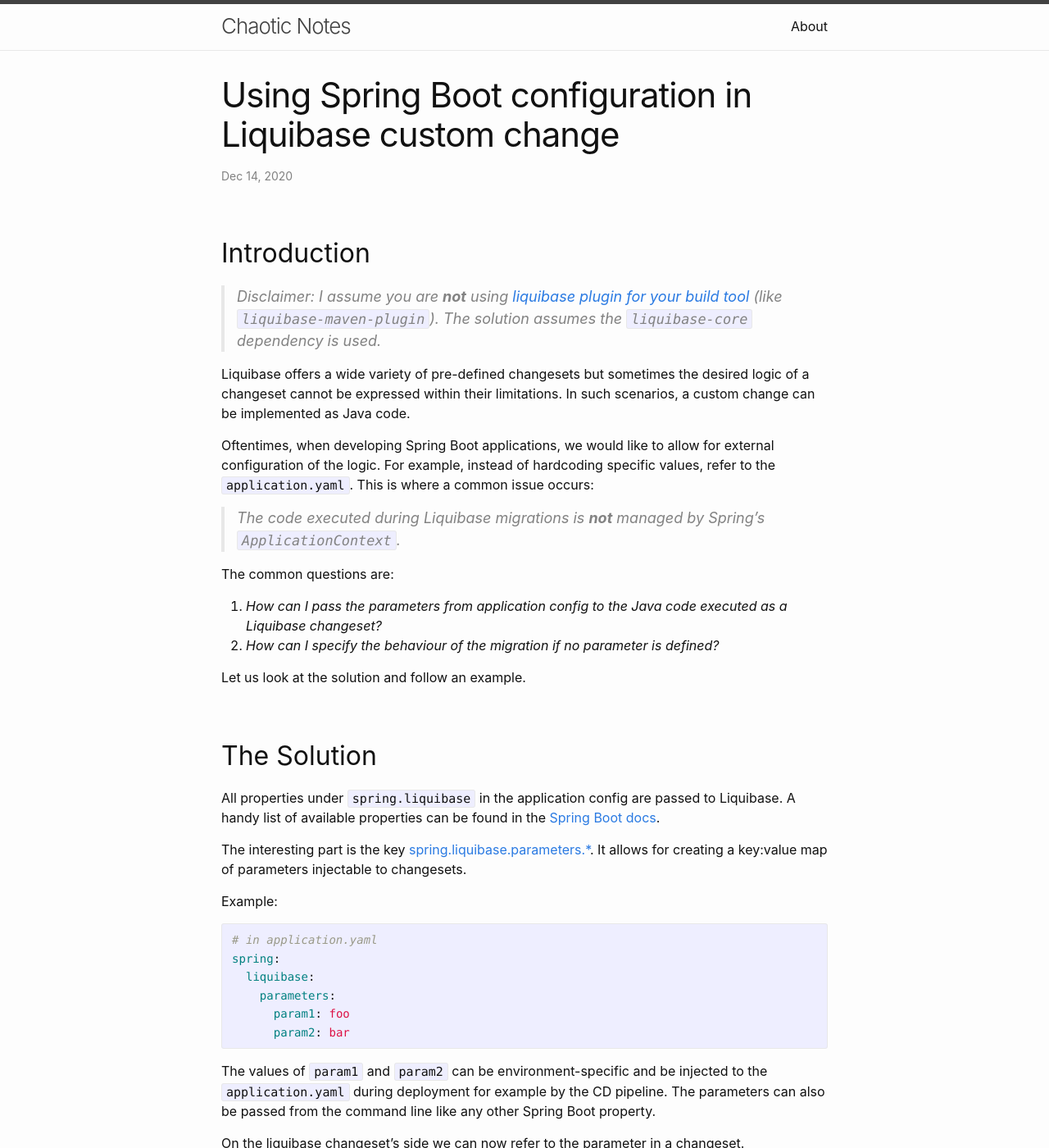
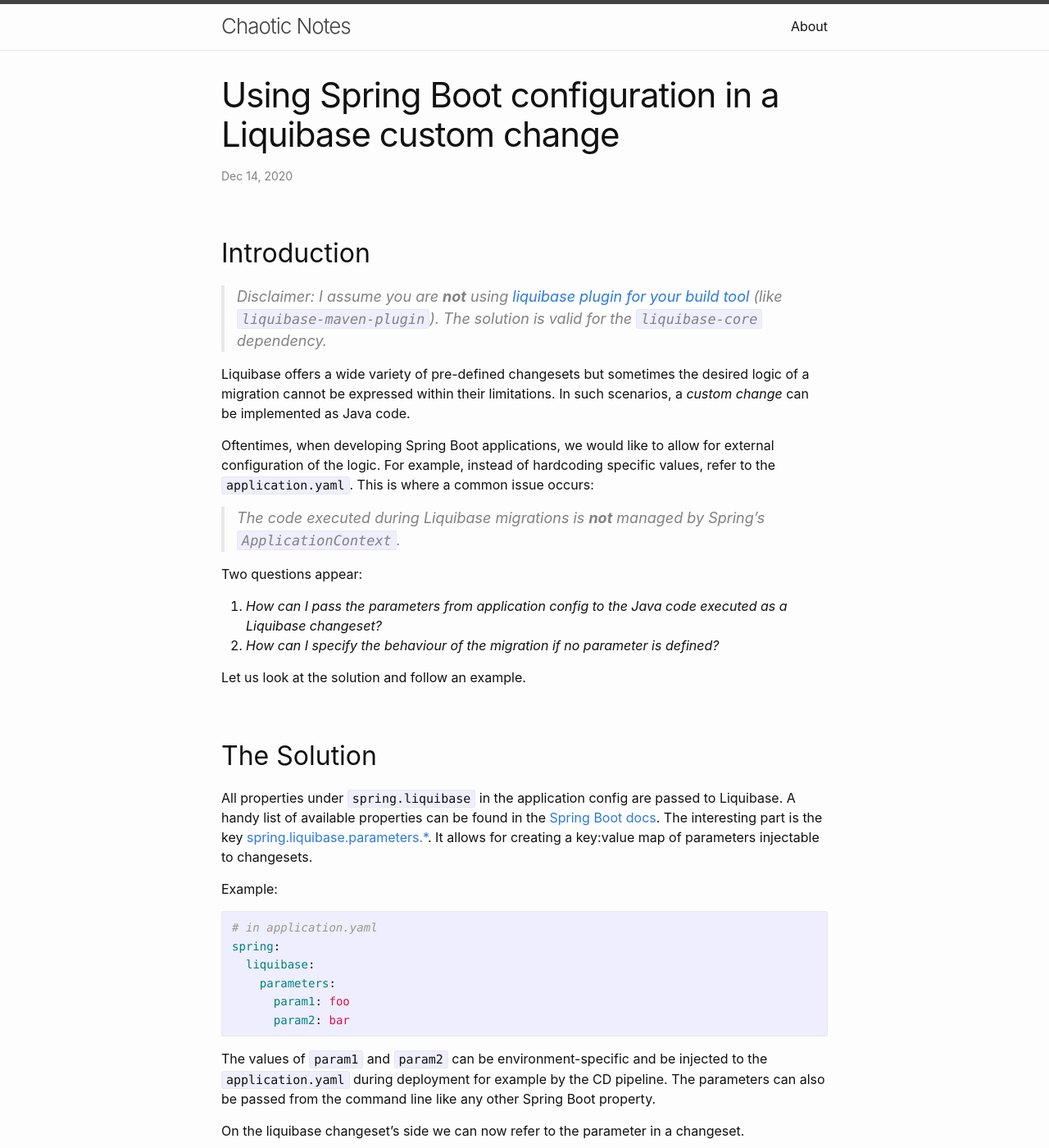
Before and after one commit to krisbanas/krisbanas.github.io, a Jekyll site: the page built from _posts/2020-12-14-liquibase-custom-changeset.md, in a window 1280 px wide and 1400 px high. Shown: the whole window at 82% size. Built offline with Jekyll 4.4.1, drawn with Linux system fonts in a browser that asks for light colours; some of the changed text lies outside the part shown.

Commit message:
Post ready

````diff
--- a/_includes/footer.html
+++ b/_includes/footer.html
@@ -5,13 +5,6 @@
 
     <div class="footer-col-wrapper">
       <div class="footer-col">
-        <p class="feed-subscribe">
-          <a href="{{ 'feed.xml' | relative_url }}">
-            <svg class="svg-icon orange">
-              <use xlink:href="{{ 'assets/minima-social-icons.svg#rss' | relative_url }}"></use>
-            </svg><span>Subscribe</span>
-          </a>
-        </p>
       {%- if site.author %}
         <ul class="contact-list">
           {% if site.author.name -%}
--- a/_posts/2020-12-14-liquibase-custom-changeset.md
+++ b/_posts/2020-12-14-liquibase-custom-changeset.md
@@ -1,20 +1,20 @@
 ---
 layout: post
-title: "Using Spring Boot configuration in Liquibase custom change"
+title: "Using Spring Boot configuration in a Liquibase custom change"
 categories: java
 ---
 
 ## Introduction
 
-> Disclaimer: I assume you are **not** using [liquibase plugin for your build tool](https://docs.liquibase.com/tools-integrations/springboot/using-springboot-with-maven.html) (like `liquibase-maven-plugin`). The solution assumes the `liquibase-core` dependency is used.
+> Disclaimer: I assume you are **not** using [liquibase plugin for your build tool](https://docs.liquibase.com/tools-integrations/springboot/using-springboot-with-maven.html) (like `liquibase-maven-plugin`). The solution is valid for the `liquibase-core` dependency.
 
-Liquibase offers a wide variety of pre-defined changesets but sometimes the desired logic of a changeset cannot be expressed within their limitations. In such scenarios, a custom change can be implemented as Java code.
+Liquibase offers a wide variety of pre-defined changesets but sometimes the desired logic of a migration cannot be expressed within their limitations. In such scenarios, a *custom change* can be implemented as Java code.
 
 Oftentimes, when developing Spring Boot applications, we would like to allow for external configuration of the logic. For example, instead of hardcoding specific values, refer to the `application.yaml`. This is where a common issue occurs:
 
 > The code executed during Liquibase migrations is **not** managed by Spring's `ApplicationContext`.
 
-The common questions are:
+Two questions appear:
 1. *How can I pass the parameters from application config to the Java code executed as a Liquibase changeset?*
 1. *How can I specify the behaviour of the migration if no parameter is defined?*
 
@@ -22,9 +22,7 @@
 
 ## The Solution
 
-All properties under `spring.liquibase` in the application config are passed to Liquibase. A handy list of available properties can be found in the [Spring Boot docs](https://docs.spring.io/spring-boot/docs/current/reference/html/appendix-application-properties.html#common-application-properties-data-migration).
-
-The interesting part is the key [spring.liquibase.parameters.*](https://docs.spring.io/spring-boot/docs/current/reference/html/appendix-application-properties.html#spring.liquibase.parameters). It allows for creating a key:value map of parameters injectable to changesets.
+All properties under `spring.liquibase` in the application config are passed to Liquibase. A handy list of available properties can be found in the [Spring Boot docs](https://docs.spring.io/spring-boot/docs/current/reference/html/appendix-application-properties.html#common-application-properties-data-migration). The interesting part is the key [spring.liquibase.parameters.*](https://docs.spring.io/spring-boot/docs/current/reference/html/appendix-application-properties.html#spring.liquibase.parameters). It allows for creating a key:value map of parameters injectable to changesets.
 
 Example:
 
@@ -45,7 +43,7 @@
 <changeSet id="42" author="honk">
   <customChange
     class="name.of.package.CustomChangeExample"
-    configurableValue=${param1}/>
+    configurableValue="${param1}"/>
  </changeSet>
  ```
 
@@ -135,7 +133,7 @@
 }
 ```
 
-All the methods of `CustomTaskChange` interface have to be implemented. Let us look at the important method `void execute(Database database)`. This is just a snippet, the entire implementation can be found on GitHub.
+All the methods of `CustomTaskChange` interface have to be implemented. Let us look at the important method `void execute(Database database)`.
 
 ```java
 @Override
@@ -148,6 +146,7 @@
         // Otherwise, perform the migration
         executeInsurerMigration(jdbcConnection);
     } catch (SQLException | LiquibaseException e) {
+
         // Arguably, the exceptions here are not recoverable as they are caused by issues with Database connectivity, permissions etc. Throwing a RuntimeException means that the changeset execution failed.
         throw new RuntimeException(e.getMessage());
     }
@@ -161,7 +160,7 @@
 }
 ```
 
-> Always use `PreparedStatement` when invoking a plaintext SQL query with parameters. Parsing the query with tools like `String.format()` may lead to SQL injection. In our case, if someone is able to tamper with the config, they could put a malicious SQL command as a value. This command could then be inserted by the format method and executed on the database.
+> Always use `PreparedStatement` when invoking a plaintext SQL query with parameters. Parsing the query with tools like `String.format()` may lead to SQL injection. In our case, if someone is able to tamper with the config, they could put a malicious SQL command as a value. This command could then be inserted by the `format()` method and executed on the database.
 
 The SQL expressions used in the example look as follows. Depending on what database is used, the query can be optimized but this one should work on any DB. You can also use the `EXISTS` keyword.
 
@@ -172,7 +171,7 @@
 
 ```
 
-### 2. Add the parameter to changeset definition
+#### 2. Add the parameter to changeset definition
 
 ```xml
 <changeSet id="create-table" author="krisbanas">
@@ -187,7 +186,7 @@
 
 > In the case of no `current-insurer`, the injected value will actually be `"${current-insurer}"`. It's good to check for this eventuality. In simpler use cases, a precondition can be used to ensure the existence of the value.
 
-### 3. Add the parameter to Spring configuration
+#### 3. Add the parameter to Spring configuration
 
 In the `application.yaml` simply put the correct value:
 
@@ -202,4 +201,4 @@
 
 ## Conclusion
 
-Custom changesets give the most granular control over performed migration's logic. While the best approach is to use the built-in Liquibase changeset types, the custom Java changeset can always be used as a backup plan and is the only way to use Spring properties during the migration.
+Custom changesets give the most granular control over performed migration's logic. While the best approach is to leverage the built-in Liquibase changeset types, the custom Java changeset can always be treated as a backup plan and is the only way to refer to Spring properties during the migration.
````
Also changed, not shown: other parts of _posts/2020-12-14-liquibase-custom-changeset.md (+2 -2 lines).
